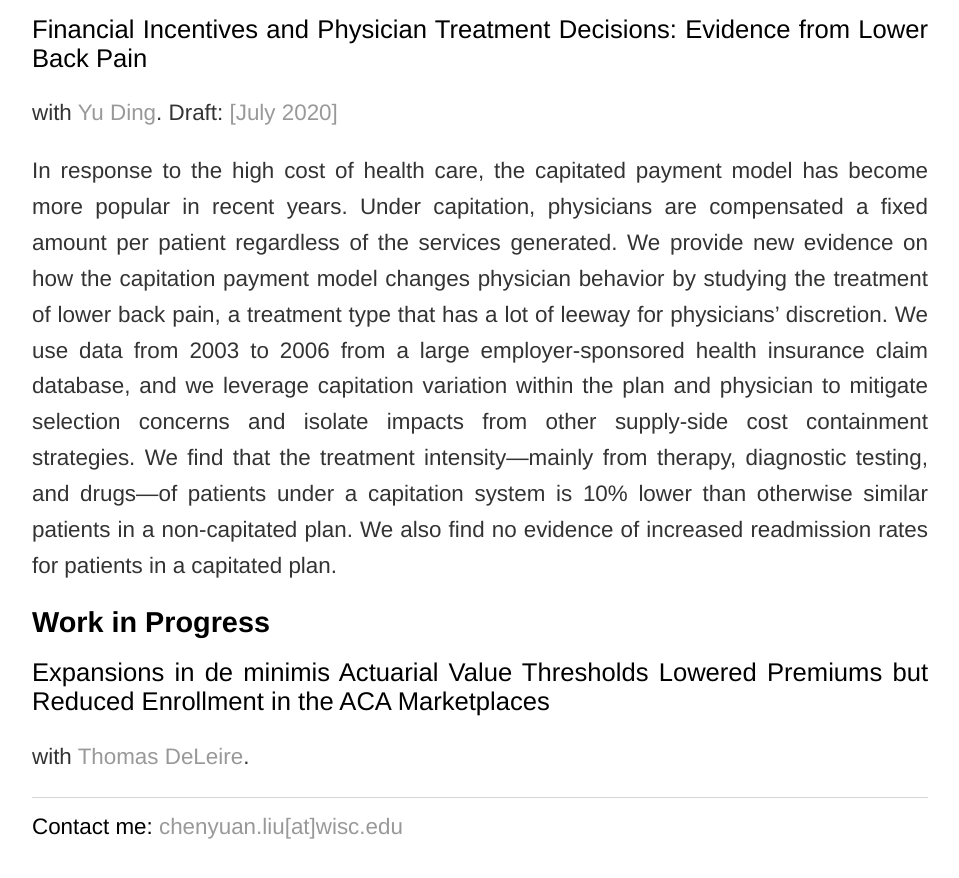
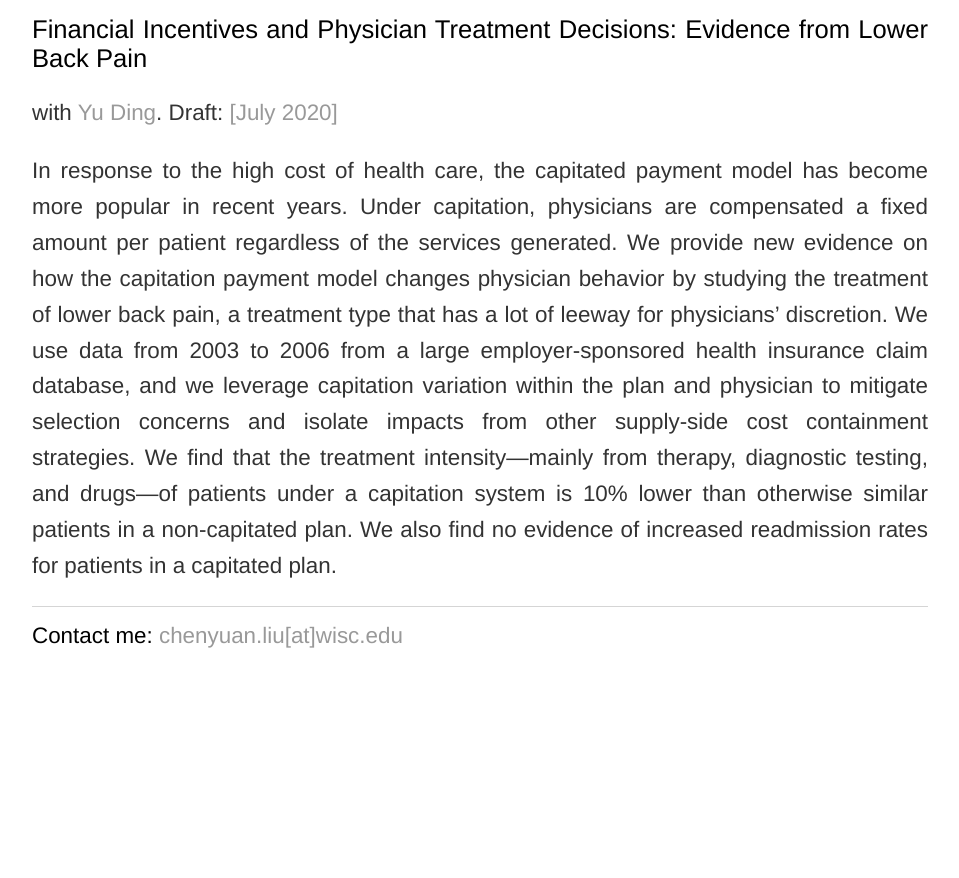
Before and after one commit to trifen/feng3hu.github.io, a Jekyll site: the page built from research.html, in a window 1280 px wide and 900 px high, scrolled down 1812 px. Shown: the top 878 px of the window, without its empty margins (160-1119 px from the left). Built offline with Jekyll 4.4.1, drawn with Linux system fonts in a browser that asks for light colours; after the commit the page ends 2521 px from its top, so only the background shows below that.

Commit message:
Update research.html

```diff
--- a/research.html
+++ b/research.html
@@ -22,8 +22,6 @@ title: Chenyuan Liu
 		<p> with <a href= "https://sites.google.com/wisc.edu/yu-ding/" target="_blank">Yu Ding</a>. Draft: <a href= "chenyuanliu.github.io/files/CapitationLBP_DingLiu.pdf" target="_blank">[July 2020]</a></p>
 		<p> In response to the high cost of health care, the capitated payment model has become more popular in recent years. Under capitation, physicians are compensated a fixed amount per patient regardless of the services generated. We provide new evidence on how the capitation payment model changes physician behavior by studying the treatment of lower back pain, a treatment type that has a lot of leeway for physicians’ discretion. We use data from 2003 to 2006 from a large employer-sponsored health insurance claim database, and we leverage capitation variation within the plan and physician to mitigate selection concerns and isolate impacts from other supply-side cost containment strategies. We find that the treatment intensity—mainly from therapy, diagnostic testing, and drugs—of patients under a capitation system is 10% lower than otherwise similar patients in a non-capitated plan. We also find no evidence of increased readmission rates for patients in a capitated plan. </p>
 		<p> </p>
-		<h1> Work in Progress </h1>
-		<h2>Expansions in de minimis Actuarial Value Thresholds Lowered Premiums but Reduced Enrollment in the ACA Marketplaces</h2>
-		<p> with <a href= "https://gufaculty360.georgetown.edu/s/contact/00336000014TVjfAAG/thomas-deleire" target="_blank">Thomas DeLeire</a>.</p>
+
 	</div>
 </div><!-- /.blurb -->
```
